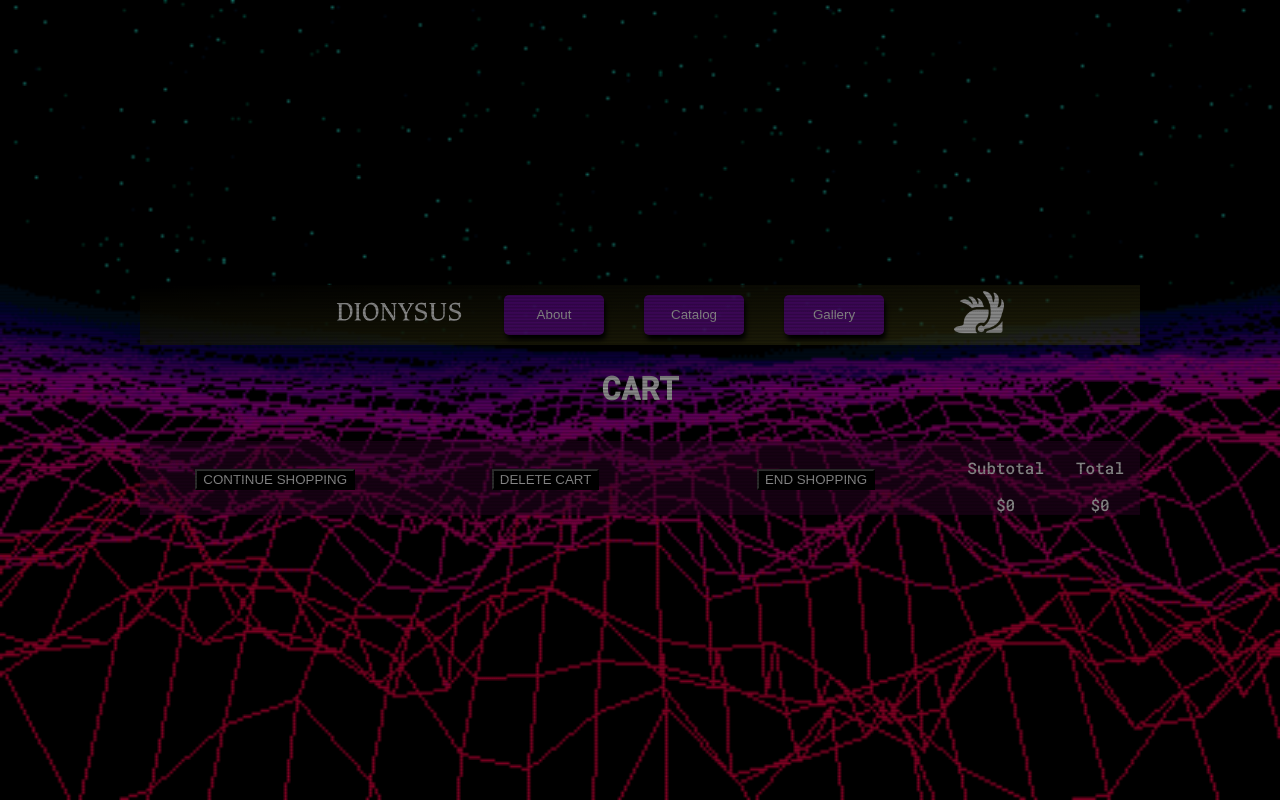
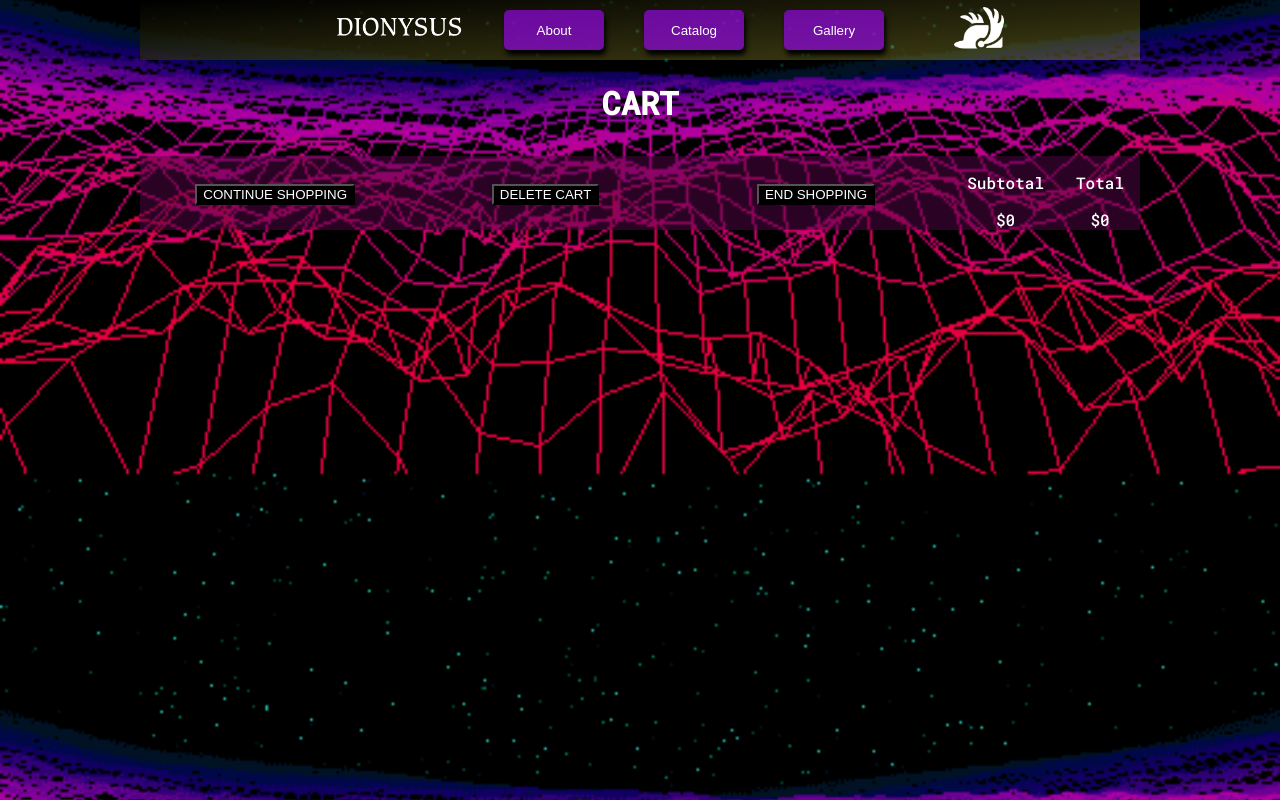
Before and after one commit to Eskaicito/project-dionysus, a React (Create React App) app: page /cart in a window 1280 px wide. Built offline with nearby package versions, Linux system fonts and the light colour scheme; a web font is replaced by a local one.

Commit message:
added synthwave products and elim scanlines

```diff
--- a/src/components/Scanlines/Scanlines.css
+++ b/src/components/Scanlines/Scanlines.css
@@ -1,13 +1,11 @@
 .scanlines{
     background-image: url(/public/scanlines.png);
-    background-repeat: repeat;
-    position: absolute;
-    top: 0px;
-    left: 0px;
+    background-repeat: no-repeat;
+    background-size: cover;
     width: 100vw;
     height: 100vh;
     z-index: 9999;
-    animation: scanAnim 2s infinite;
-    animation-timing-function: linear;
-    pointer-events: none;
+    max-width: 100%;
+    max-height: 100vh;
+    margin: 0px;
 }
--- a/src/index.css
+++ b/src/index.css
@@ -1,11 +1,9 @@
 body {
   margin: 0;
   background-image: url(/public/background_project.gif);
-  background-repeat: no-repeat;
+  background-repeat: repeat;
   background-position: center;
   background-size: cover;
-  height: 100vh;
-  width: 100%;
   font-family: -apple-system, BlinkMacSystemFont, 'Segoe UI', 'Roboto', 'Oxygen',
     'Ubuntu', 'Cantarell', 'Fira Sans', 'Droid Sans', 'Helvetica Neue',
     sans-serif;
--- a/src/pages/About.js
+++ b/src/pages/About.js
@@ -1,10 +1,7 @@
-import Scanlines from "../components/Scanlines/Scanlines";
-
 const About = () => {
     return (
         <>
-            <h1 style={{color: "white"}}>About the project</h1>
-            <Scanlines />
+            <h1 style={{color: "white"}}>ABOUT THE PROJECT</h1>
         </>
     )
 }
--- a/src/pages/CartPage.js
+++ b/src/pages/CartPage.js
@@ -1,6 +1,5 @@
 import "./CartPage.css"
 import { useContext, useState } from "react"
-import Scanlines from "../components/Scanlines/Scanlines";
 import CartContext from "../context/CartContext";
 import { Link } from 'react-router-dom'
 import Modal from "../components/Modal/Modal";
@@ -66,9 +65,6 @@ const CartPage = () => {
                                 <p>{desc}</p>
                             </div>
                             <div className='item-desc'>
-                                <p>{cont}</p>
-                            </div>
-                            <div className='item-desc'>
                                 <p>{quantity}</p>
                             </div>
                             <div className='item-desc'>
@@ -94,7 +90,7 @@ const CartPage = () => {
                 </div>
                 <div className="buttons">
                     <div className="button-continue">
-                        <Link to={'/products'}>
+                        <Link to={'/catalog'}>
                             <button>
                                 CONTINUE SHOPPING
                             </button>
@@ -142,7 +138,6 @@ const CartPage = () => {
                 </form>
                 )}
             </Modal>
-            <Scanlines />
         </>
     )
 }
--- a/src/pages/Detail.js
+++ b/src/pages/Detail.js
@@ -1,11 +1,9 @@
 import ItemsDetailContainer from "../components/ItemsDetailContainer/ItemsDetailContainer"
-import Scanlines from "../components/Scanlines/Scanlines";
 
 const Detail = () => {
     return (
         <>
             <ItemsDetailContainer />
-            <Scanlines />
         </>
     )
 }
--- a/src/pages/Gallery.js
+++ b/src/pages/Gallery.js
@@ -1,10 +1,7 @@
-import Scanlines from "../components/Scanlines/Scanlines";
-
 const Gallery = () => {
     return (
         <>
             <h1 style={{color: "white"}}>GALLERY</h1>
-            <Scanlines />
         </>
     )
 }
--- a/src/pages/Home.js
+++ b/src/pages/Home.js
@@ -1,8 +1,7 @@
-import Scanlines from '../components/Scanlines/Scanlines';
 const Home = () => {
     return (
         <>
-            <h1 style={{ color: "white" }}>Home</h1>
+            <h1 style={{ color: "white" }}>HOME</h1>
             <div>
                 <img style={{ position: "relative", width: "40vw", height: "50vh" }} src='../chess_pattern.png' alt='chess_pattern'></img>
                 <img style={{ position: "absolute", top: "290px", left: "550px", width: "40vw" }} src='../dionysus_98.png' alt='dionysus_home'></img>
@@ -11,7 +10,6 @@ const Home = () => {
                 <img style={{ position: "absolute", top: "260px", right: "5px", width: "20vw", height: "60vh" }} src='../column_project.png' alt='column_1'></img>
                 <img style={{ position: "absolute", top: "230px", right: "50px", width: "20vw", height: "60vh" }} src='../column_project.png' alt='column_2'></img>
             </div>
-            <Scanlines />
         </>
     )
 }
--- a/src/pages/NotFound.js
+++ b/src/pages/NotFound.js
@@ -1,10 +1,7 @@
-import Scanlines from "../components/Scanlines/Scanlines";
-
 const NotFound = () => {
     return (
         <>
             <h1>ERROR 404 - LA PAGINA NO FUE ENCONTRADA</h1>
-            <Scanlines />
         </>
     )
 }
--- a/src/pages/Products.js
+++ b/src/pages/Products.js
@@ -1,11 +1,9 @@
-import Scanlines from '../components/Scanlines/Scanlines';
 import ItemsListContainer from '../components/ItemsListContainer/ItemsListContainer';
 const Products = () => {
     return (
 
         <>
         <h1 style={{color: "white"}}>Products</h1>
-            <Scanlines />
             <ItemsListContainer />
         </>
     )
--- a/src/pages/ProductsNav.js
+++ b/src/pages/ProductsNav.js
@@ -1,11 +1,9 @@
 import CatalogContainer from '../components/CatalogContainer/CatalogContainer';
-import Scanlines from '../components/Scanlines/Scanlines';
 const Catalog = () => {
     return (
 
         <>
-            <h1 style={{ color: "white" }}>Catalog</h1>
-            <Scanlines />
+            <h1 style={{ color: "white" }}>CATALOG</h1>
             <CatalogContainer />
         </>
     )
```
Also changed, not shown: public/car.gif (added), public/guitar.gif (added).
